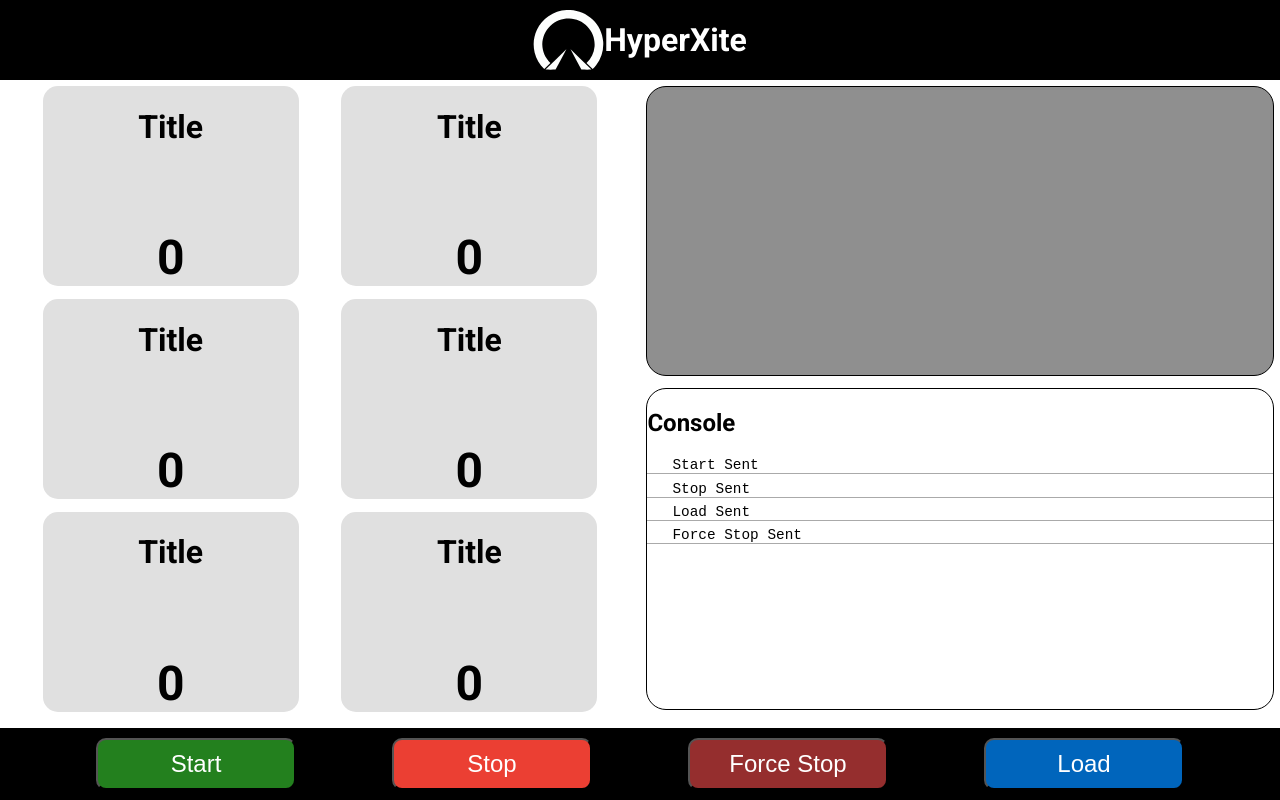
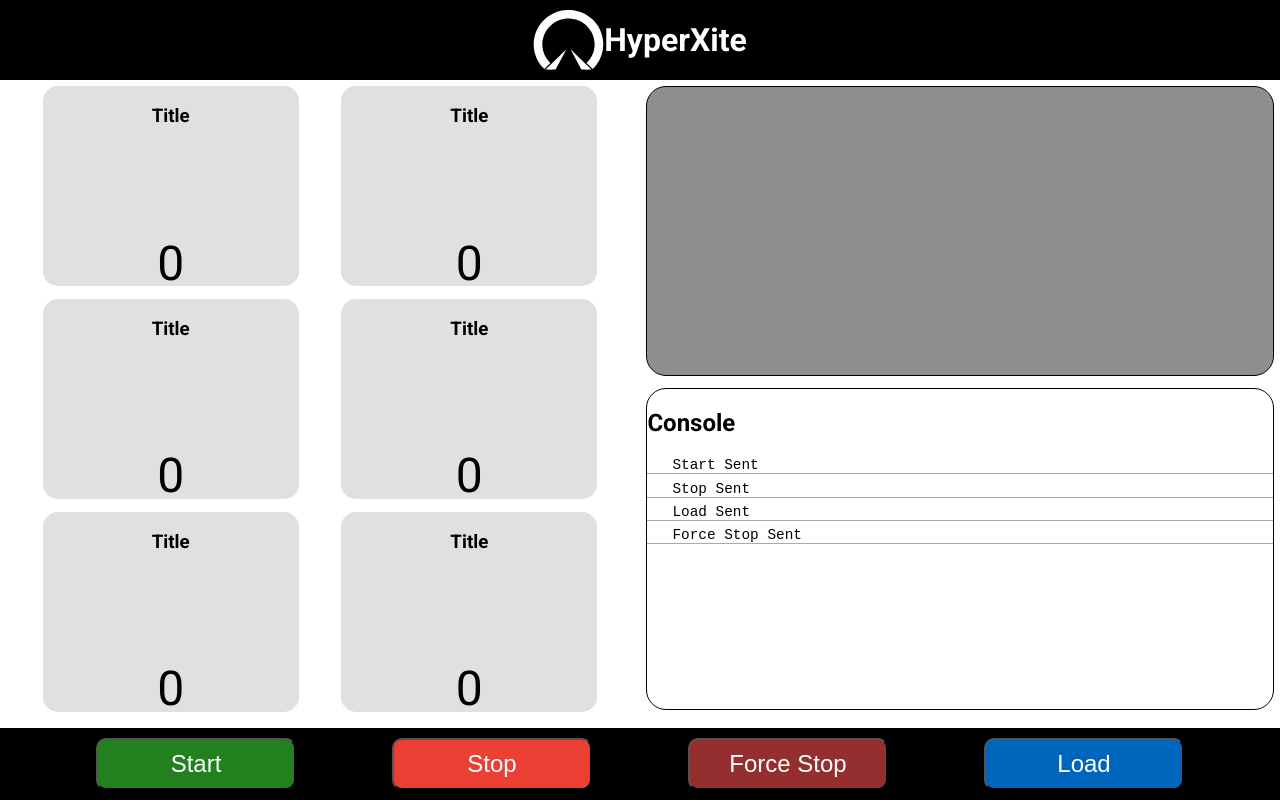
Before and after one commit to UCI-HyperXite/hx9-control-system, a React (Vite) app in the folder control-station/: page / in a window 1280 px wide. Built offline with nearby package versions, Linux system fonts and the light colour scheme.

Commit message:
Fix heading semantics in SensorBox

```diff
--- a/control-station/src/components/SensorBoxes/Sensors/SensorBox.tsx
+++ b/control-station/src/components/SensorBoxes/Sensors/SensorBox.tsx
@@ -3,8 +3,8 @@ import "./SensorBox.css";
 function SensorBox() {
 	return (
 		<div className="sensorbox">
-			<h1 style={{ textAlign: "center", height: "10%" }}>Title</h1>
-			<h2 className="sensor-value">0</h2>
+			<h3 style={{ textAlign: "center", height: "10%" }}>Title</h3>
+			<p className="sensor-value">0</p>
 		</div>
 	);
 }
```
